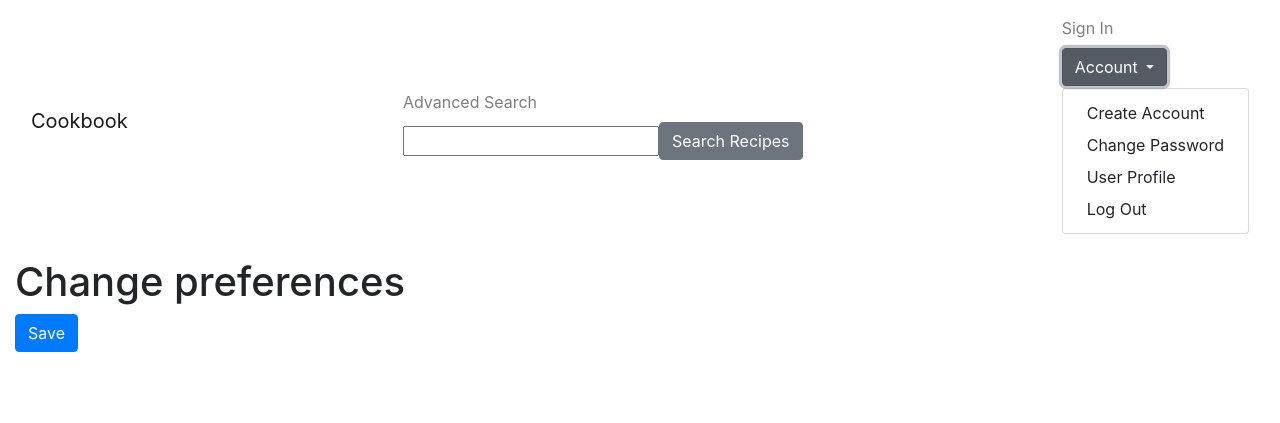
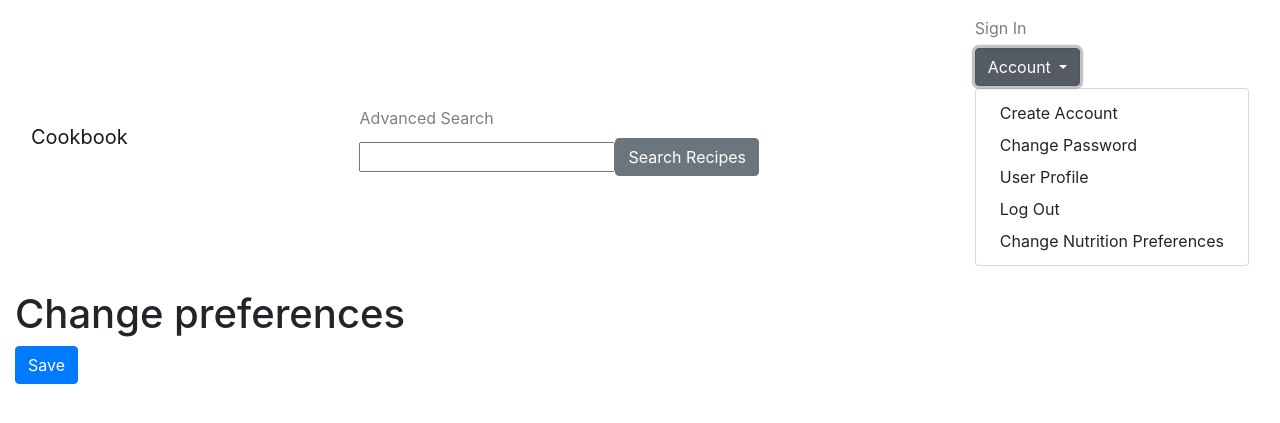
Before and after one commit to BradleyAllanDavis/CookbookDjango, a Django app: template templates/cookbook/change_preferences.html in a window 1280 px wide, after a click on "Account". Shown: the top 423 px of the page. Run offline with Django 3.2, Linux system fonts and the light colour scheme; the template is opened without the code that fills it, so the values that code supplies are empty, except form fields; tables that the repository leaves empty hold one stand-in row (values such as "Sample post"); form fields are guessed from the names that the template uses; some libraries are stand-ins or nearby versions.

Commit message:
add change preference menu item back in

```diff
--- a/templates/base.html
+++ b/templates/base.html
@@ -55,6 +55,7 @@
 							<a class="dropdown-item" href="{% url 'cookbook:password_change' %}">Change Password</a>
 							<a class="dropdown-item" href="{% url 'cookbook:user_profile' %}">User Profile</a>
 							<a class="dropdown-item" href="{% url 'cookbook:logout' %}?next=/cookbook">Log Out</a>
+                            <a class="dropdown-item" href="{% url 'cookbook:change_preferences' %}?next=/cookbook">Change Nutrition Preferences</a>
 						</div>
 					</li>
 					<!-- Dropdown menu -->
```
